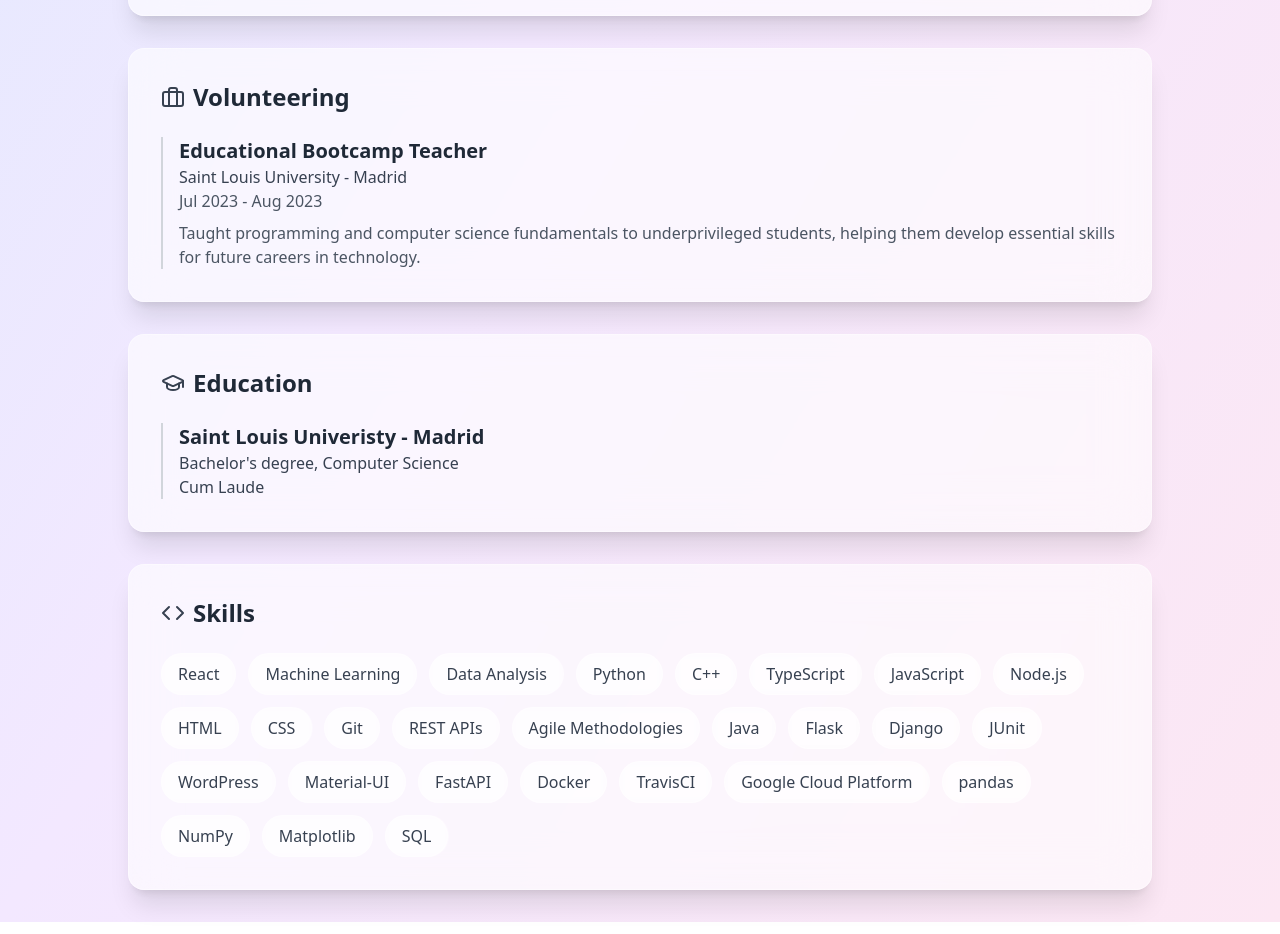
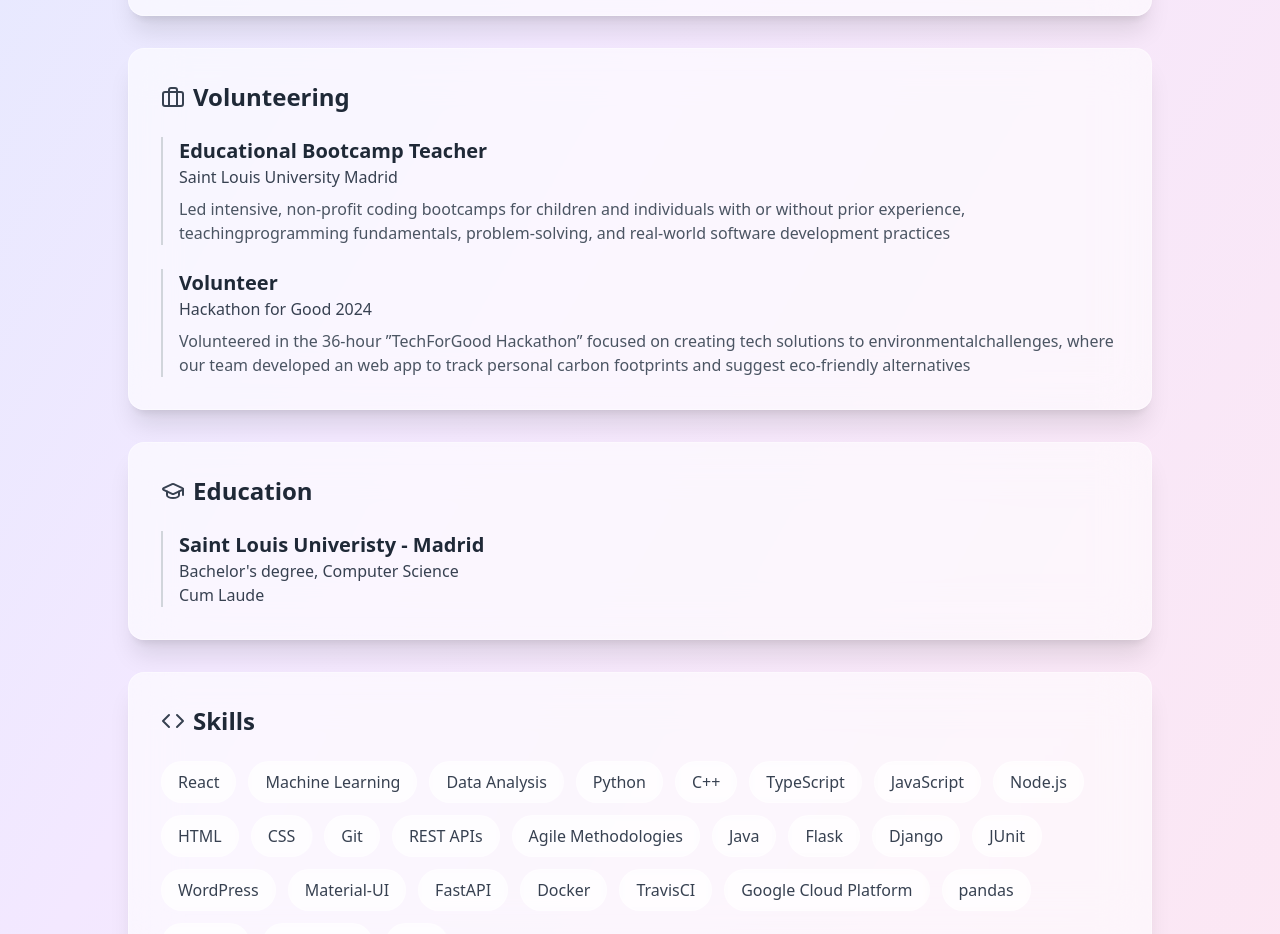
Before and after one commit to paudefclasspy/new-portfolio, a React (Vite) app: page / in a window 1280 px wide. Shown: the part 1220-2154 px from the top of the page. Built offline with nearby package versions, Linux system fonts and the light colour scheme.

Commit message:
Update App.tsx

```diff
--- a/src/App.tsx
+++ b/src/App.tsx
@@ -204,11 +204,18 @@ function App() {
             <h2 className="text-2xl font-bold text-gray-800">Volunteering</h2>
           </div>
 
-          <div className="border-l-2 border-gray-300 pl-4">
-            <h3 className="text-xl font-semibold text-gray-800">Educational Bootcamp Teacher</h3>
-            <p className="text-gray-700">Saint Louis University - Madrid</p>
-            <p className="text-gray-600">Jul 2023 - Aug 2023</p>
-            <p className="text-gray-600 mt-2">Taught programming and computer science fundamentals to underprivileged students, helping them develop essential skills for future careers in technology.</p>
+          <div className="space-y-6">
+            <div className="border-l-2 border-gray-300 pl-4">
+              <h3 className="text-xl font-semibold text-gray-800">Educational Bootcamp Teacher</h3>
+              <p className="text-gray-700">Saint Louis University Madrid</p>
+              <p className="text-gray-600 mt-2">Led intensive, non-profit coding bootcamps for children and individuals with or without prior experience, teachingprogramming fundamentals, problem-solving, and real-world software development practices </p>
+            </div>
+
+            <div className="border-l-2 border-gray-300 pl-4">
+              <h3 className="text-xl font-semibold text-gray-800">Volunteer</h3>
+              <p className="text-gray-700">Hackathon for Good 2024</p>
+              <p className="text-gray-600 mt-2">Volunteered in the 36-hour ”TechForGood Hackathon” focused on creating tech solutions to environmentalchallenges, where our team developed an web app to track personal carbon footprints and suggest eco-friendly alternatives</p>
+            </div>
           </div>
         </div>
 
```
